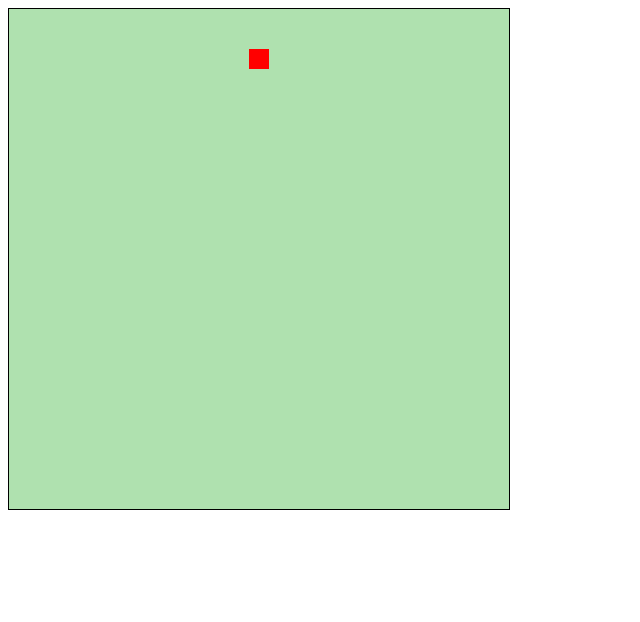
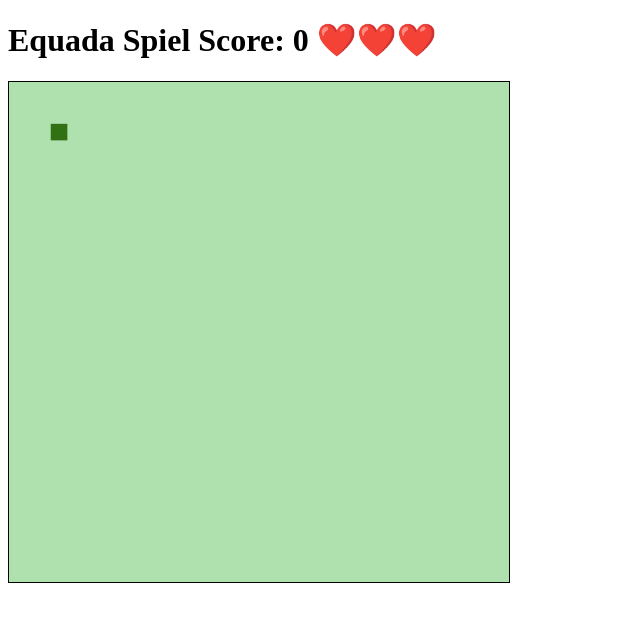
Before and after one commit to Naquoc17/Equada-Aufgabe-AnhQuocNguyen, a plain HTML site: page index.html in a window 1280 px wide. Shown: the whole page, without its empty margins (0-640 px from the left). Drawn offline with Linux system fonts and the light colour scheme.

Commit message:
die Loesung der zweiten Aufgabe

```diff
--- a/app.js
+++ b/app.js
@@ -1,24 +1,40 @@
-//Stufe 1 - leicht
+//Stufe 2 - mittel
+
+// Get the canvas element and context
 const canvas = document.getElementById("gameCanvas");
 const ctx = canvas.getContext("2d");
 
+// Initialize variables
 const square = {
    x: 40,
    y: 40,
    size: 20,
-   dx: 0,
-   dy: 0,
 };
 
-function moveSquare() {
-   square.x = (square.x + 20) % canvas.width;
+const img = new Image();
+img.src = "resource/images/snake-body.png";
+
+function drawImage() {
+   ctx.clearRect(0, 0, canvas.width, canvas.height);
+   ctx.drawImage(img, square.x, square.y, square.size, square.size);
 }
 
+addEventListener("keydown", function (event) {
+   if (event.key === "ArrowRight") {
+      square.x += 10;
+      if (square.x > canvas.width - square.size) {
+         square.x = canvas.width - square.size;
+      }
+   } else if (event.key === "ArrowLeft") {
+      square.x -= 10;
+      if (square.x < 0) {
+         square.x = 0;
+      }
+   }
+});
+
 function gameLoop() {
-   ctx.clearRect(0, 0, canvas.width, canvas.height);
-   moveSquare();
-   ctx.fillStyle = "red";
-   ctx.fillRect(square.x, square.y, square.size, square.size);
+   drawImage();
 }
 
-setInterval(gameLoop, 500);
+setInterval(gameLoop, 1000 / 120);
--- a/index.html
+++ b/index.html
@@ -7,6 +7,11 @@
       <link rel="stylesheet" href="style.css" />
    </head>
    <body>
+      <h1>
+         <span class="gameName">Equada Spiel</span>
+         <span class="score">Score: 0</span>
+         <span class="lives">❤️❤️❤️</span>
+      </h1>
       <canvas id="gameCanvas" width="500" height="500"></canvas>
       <script src="app.js"></script>
    </body>
```
Also changed, not shown: resource/images/snake-body.png (added).
